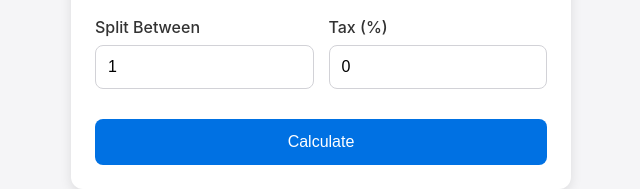
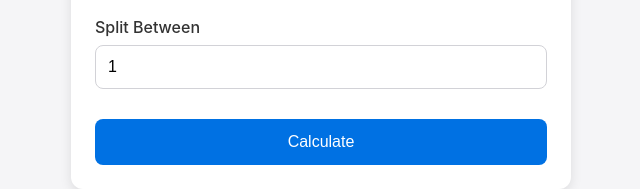
Before and after one commit to MountainCol/Bill_Calculator, a plain HTML site: page index.html in a window 1280 px wide. Shown: the part 360-549 px from the top of the page, 319-959 px from the left. Drawn offline with Linux system fonts and the light colour scheme.

Commit message:
updateTaxSpaceRemoval

```diff
--- a/index.html
+++ b/index.html
@@ -202,10 +202,6 @@
                 <label for="numPeople">Split Between</label>
                 <input type="number" id="numPeople" placeholder="# of people" value="1" min="1" step="1">
             </div>
-            <div class="input-group">
-                <label for="taxPercentage">Tax (%)</label>
-                <input type="number" id="taxPercentage" placeholder="Tax %" value="0" min="0" step="0.1">
-            </div>
         </div>
 
         <button id="calculateBtn">Calculate</button>
```
